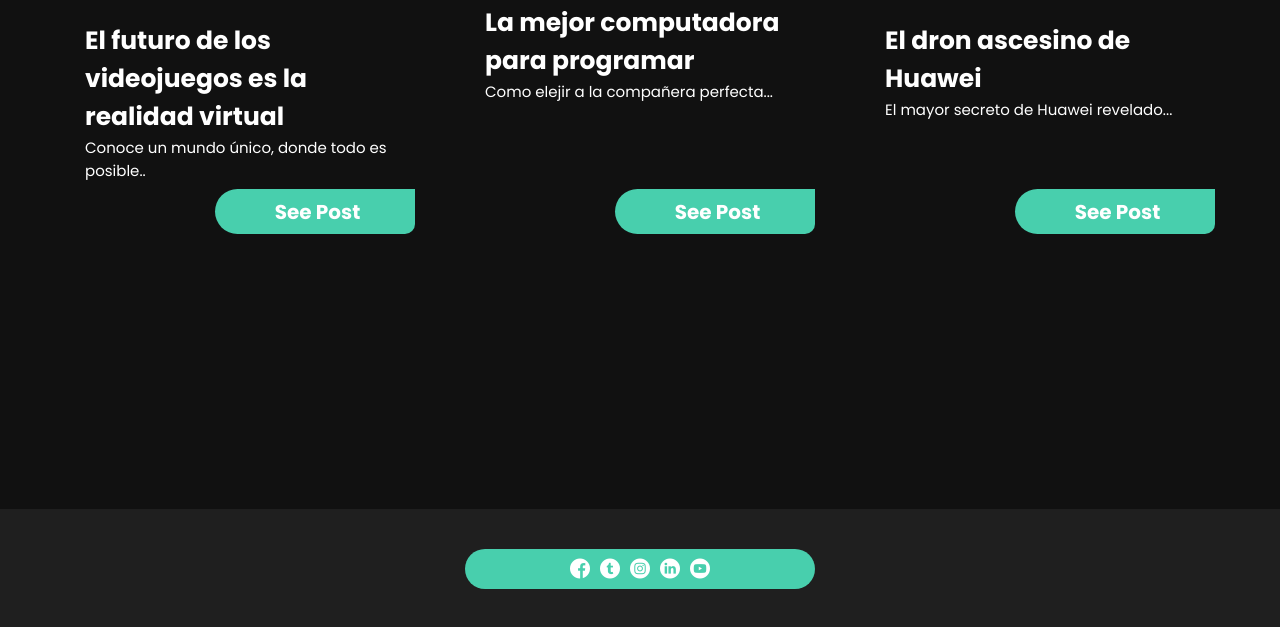
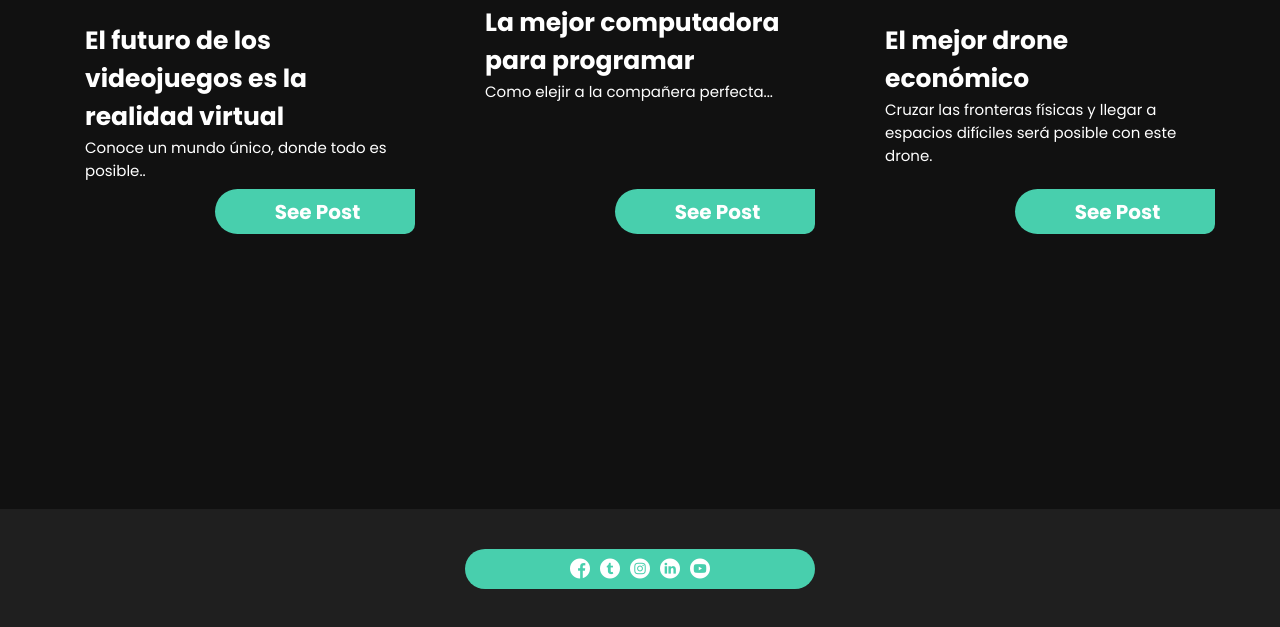
Before and after one commit to lazarovttac/Tech-Blog, a plain HTML site: page blogs.html in a window 1280 px wide. Shown: the part 1177-1804 px from the top of the page. Drawn offline with Linux system fonts and the light colour scheme.

Commit message:
Update blogs.html

```diff
--- a/blogs.html
+++ b/blogs.html
@@ -79,9 +79,9 @@
                             <img src="assets/img/dose-media-DiTiYQx0mh4-unsplash-2.png" alt="">
                         </div>
                         <div class="post-card__texts">
-                            <h3 class="post-card__title">El dron ascesino de Huawei</h3>
+                            <h3 class="post-card__title">El mejor drone económico</h3>
                             <p class="post-card__description">
-                                El mayor secreto de Huawei revelado...
+                                Cruzar las fronteras físicas y llegar a espacios difíciles será posible con este drone.
                             </p>
                         </div>
                         <div class="post-card__buttons flex">
```
